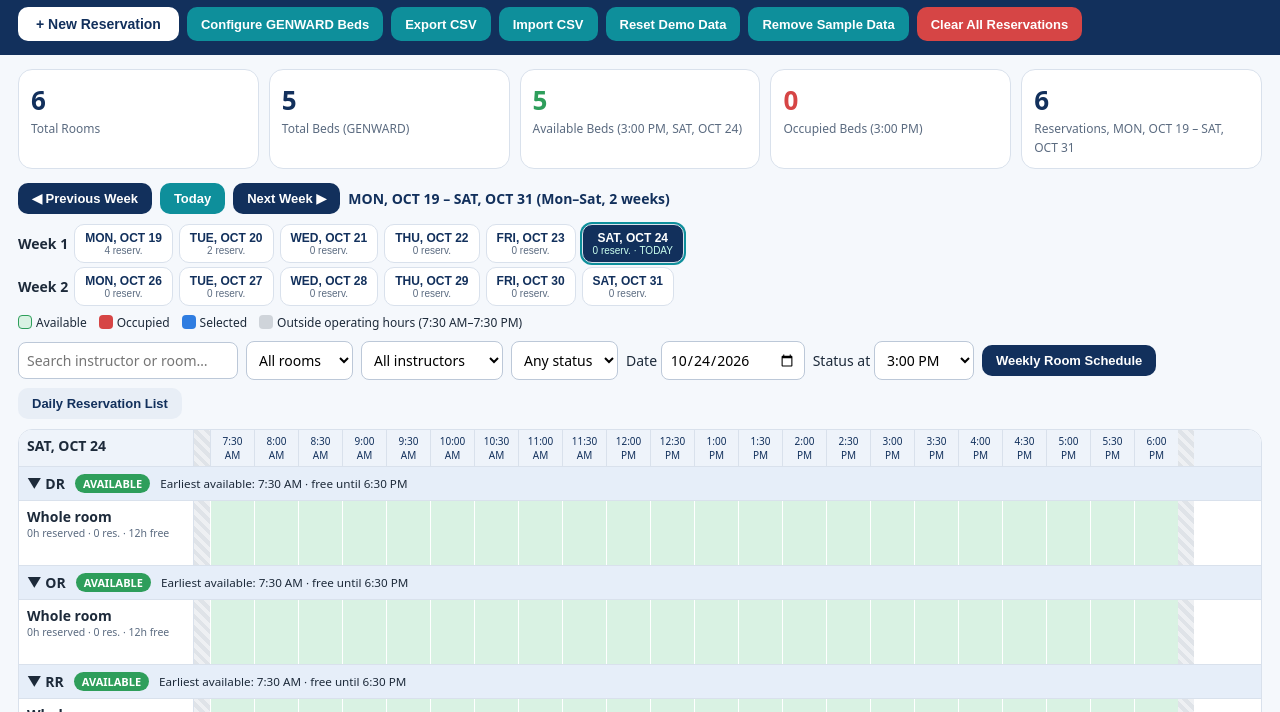
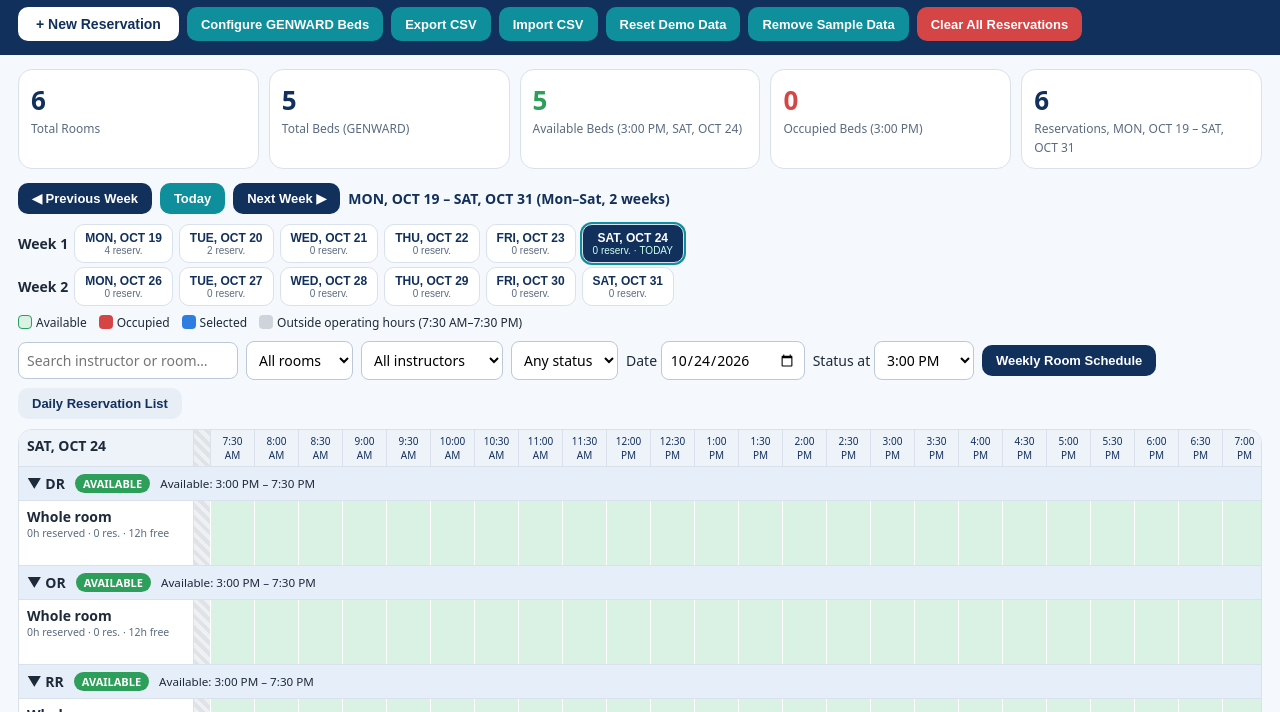
Before and after one commit to aizenbuilders/Room-Reservation, a plain HTML site: page index.html in a window 1280 px wide. Shown: the part 88-800 px from the top of the page. Drawn offline with Linux system fonts and the light colour scheme.

Commit message:
Update index.html

```diff
--- a/index.html
+++ b/index.html
@@ -78,7 +78,7 @@ dl{display:grid;grid-template-columns:auto 1fr;gap:6px 14px;margin:0}dt{font-wei
 <div id="modal"></div><div id="toast"></div>
 <input type="file" id="imp" accept=".csv" hidden onchange="importCsv(this)">
 <script>
-const ROOMS=['DR','OR','RR','ER','SIMR','GENWARD'],OPEN=450,CLOSE=1110,STEP=30,SW=44,KEY='clinres.v1';
+const ROOMS=['DR','OR','RR','ER','SIMR','GENWARD'],OPEN=450,CLOSE=1170,STEP=30,SW=44,KEY='clinres.v1';
 const $=s=>document.querySelector(s),pad=n=>String(n).padStart(2,'0');
 const esc=s=>String(s??'').replace(/[&<>"']/g,c=>({'&':'&amp;','<':'&lt;','>':'&gt;','"':'&quot;',"'":'&#39;'}[c]));
 /* ---------- date & time helpers (Asia/Manila) ---------- */
@@ -94,7 +94,7 @@ const hm=m=>pad(Math.floor(m/60))+':'+pad(m%60);
 const dur=m=>{const h=Math.floor(m/60),r=m%60,p=[];if(h)p.push(h+(h==1?' hour':' hours'));if(r)p.push(r+' minutes');return p.join(' and ')||'0 minutes'};
 const sh=m=>(+(m/60).toFixed(2))+'h';
 const slots=[];for(let m=OPEN;m<CLOSE;m+=STEP)slots.push(m);
-function nowSlot(){const p=new Intl.DateTimeFormat('en-GB',{timeZone:'Asia/Manila',hour:'2-digit',minute:'2-digit',hourCycle:'h23'}).format(new Date()).split(':');const m=+p[0]*60+ +p[1];return Math.min(1080,Math.max(OPEN,Math.floor(m/30)*30))}
+function nowSlot(){const p=new Intl.DateTimeFormat('en-GB',{timeZone:'Asia/Manila',hour:'2-digit',minute:'2-digit',hourCycle:'h23'}).format(new Date()).split(':');const m=+p[0]*60+ +p[1];return Math.min(1040,Math.max(OPEN,Math.floor(m/30)*30))}
 /* ---------- data ---------- */
 function demo(){const mo=pstart(manilaToday()),rooms={};ROOMS.forEach(r=>rooms[r]=5);
  const mk=(i,ci,room,bed,off,s,e,g)=>({id:'s'+i,ci,room,bed,date:addDays(mo,off),start:s,end:e,group:g,remarks:'Sample data',sample:true});
@@ -156,11 +156,15 @@ function availPage(){let A='',N='',na=0,nu=0;
    N+=`<div class="it u" style="cursor:default">${nm}${rs.map(x=>`<span class="ln" onclick="showRes('${x.id}')">${t2s(x.start)} – ${t2s(x.end)} · CI ${esc(x.ci)} (${dur(x.end-x.start)})</span>`).join('')}<span><small>${fw.length?'Booked '+dur(union(rs)):'Fully booked all day'}</small></span>${bar}</div>`}}));
  return `<div class="av"><div class="pn"><h3>✅ Available Rooms &amp; Beds (${na})</h3><small>${lbl(U.date)} · 7:30 AM – 7:30 PM · times when the room or bed is free</small>${A||'<p>No room or bed has free time on this date.</p>'}</div>
  <div class="pn"><h3>⛔ Unavailable Rooms &amp; Beds (${nu})</h3><small>${lbl(U.date)} · 7:30 AM – 7:30 PM · times when the room or bed is reserved</small>${N||'<p>No reservations on this date.</p>'}</div></div>`}
+function roomHead(r,bs){const t=U.time,up=b=>freeWin(r,b,U.date).filter(w=>w[1]>t).map(w=>[Math.max(w[0],t),w[1]]);
+ const info=bs.map(b=>({b,c:covers(r,b,U.date,t),u:up(b)})),free=info.filter(x=>!x.c).length,nxt=info.filter(x=>x.u.length).sort((a,b)=>a.u[0][0]-b.u[0][0])[0];
+ if(r==WARD)return{free,txt:`${free}/${bs.length} beds free at ${t2s(t)} · `+(nxt?(free?'Earliest available: ':'Next available: ')+t2s(nxt.u[0][0])+' (Bed '+nxt.b+')':'No more free time today')};
+ const x=info[0];return{free,txt:x.c?`Occupied until ${t2s(x.c.end)} · `+(x.u.length?'Available again: '+fwTxt(x.u):'No more free time today'):(x.u.length?'Available: '+fwTxt(x.u):'No free time left today')}}
 function timeline(){
  let h=`<div class="scroll"><div class="tl"><div class="row hd"><div class="lab">${lbl(U.date)}</div><div class="off"></div>${slots.map(s=>`<div class="sh">${t2s(s).replace(' ','<br>')}</div>`).join('')}<div class="off"></div></div>`,n=0;
- ROOMS.forEach(r=>{const bs=bedsOf(r),fws=bs.map(b=>[b,freeWin(r,b,U.date)[0]]).filter(x=>x[1]),free=fws.length,ear=[...fws].sort((a,b)=>a[1][0]-b[1][0])[0],vb=bs.filter(b=>vis(r,b));if(!vb.length)return;n++;
+ ROOMS.forEach(r=>{const bs=bedsOf(r),H=roomHead(r,bs),free=H.free,vb=bs.filter(b=>vis(r,b));if(!vb.length)return;n++;
   const open=U.open[r]!==false;
-  h+=`<div class="rh" onclick="tog('${r}')"><div class="in"><b>${open?'▼':'▶'} ${r}</b><span class="tag ${free?'tp':'tf'}">${r==WARD?(free?'PARTIALLY AVAILABLE':'FULLY OCCUPIED'):(free?'AVAILABLE':'OCCUPIED')}</span><small>${ear?'Earliest available: '+t2s(ear[1][0])+(r==WARD?' (Bed '+ear[0]+') · '+free+'/'+bs.length+' beds have free time':' · free until '+t2s(ear[1][1])):'Fully booked all day'}</small></div></div>`;
+  h+=`<div class="rh" onclick="tog('${r}')"><div class="in"><b>${open?'▼':'▶'} ${r}</b><span class="tag ${free?'tp':'tf'}">${r==WARD?(free?'PARTIALLY AVAILABLE':'FULLY OCCUPIED'):(free?'AVAILABLE':'OCCUPIED')}</span><small>${H.txt}</small></div></div>`;
   if(open)vb.forEach(b=>h+=bedRow(r,b))});
  if(!n)h+='<p style="padding:20px">No rooms or beds match the current filters.</p>';
  return h+'</div></div>'}
```
